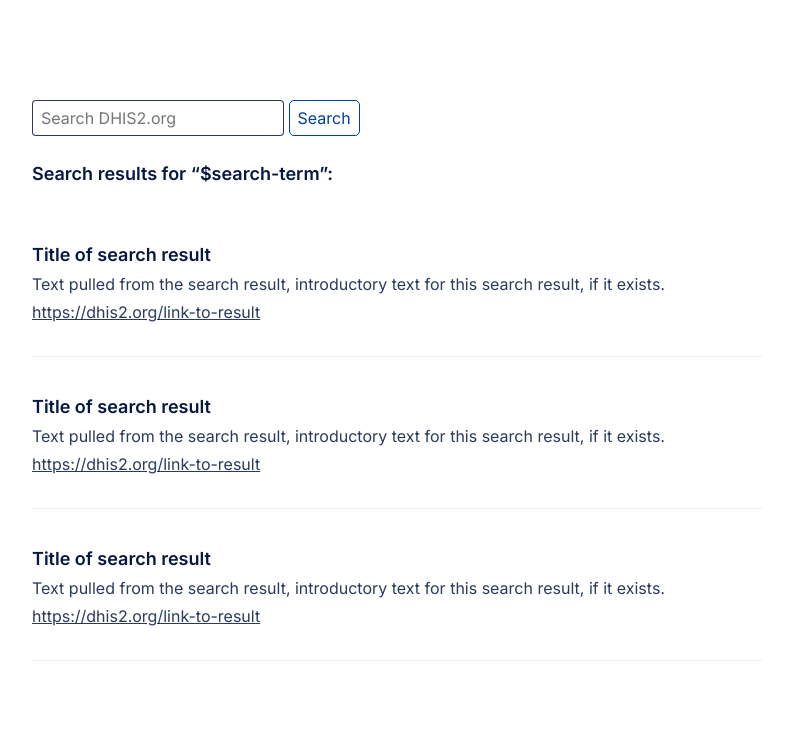
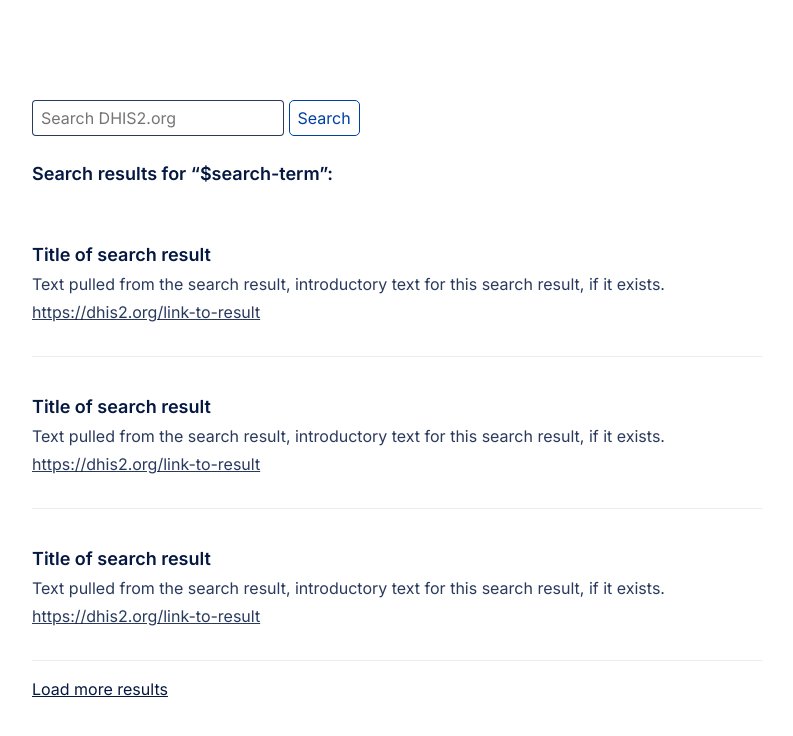
Before and after one commit to dhis2/dhis2org-prototype, a plain HTML site: page search-results.html in a window 1280 px wide. Shown: the whole page, without its empty margins (53-846 px from the left). Drawn offline with Linux system fonts and the light colour scheme.

Commit message:
feat: search results loader

```diff
--- a/search-results.html
+++ b/search-results.html
@@ -57,6 +57,9 @@
                 >https://dhis2.org/link-to-result</a
               >
             </div>
+            <a href="#" id="" class="search-results-loader type-body-small"
+              >Load more results</a
+            >
           </div>
         </div>
       </div>
--- a/styles.css
+++ b/styles.css
@@ -632,3 +632,8 @@
 .search-result-body {
   margin: 0.25rem 0;
 }
+
+.search-results-loader {
+  display: block;
+  padding: 16px 0;
+}
```
